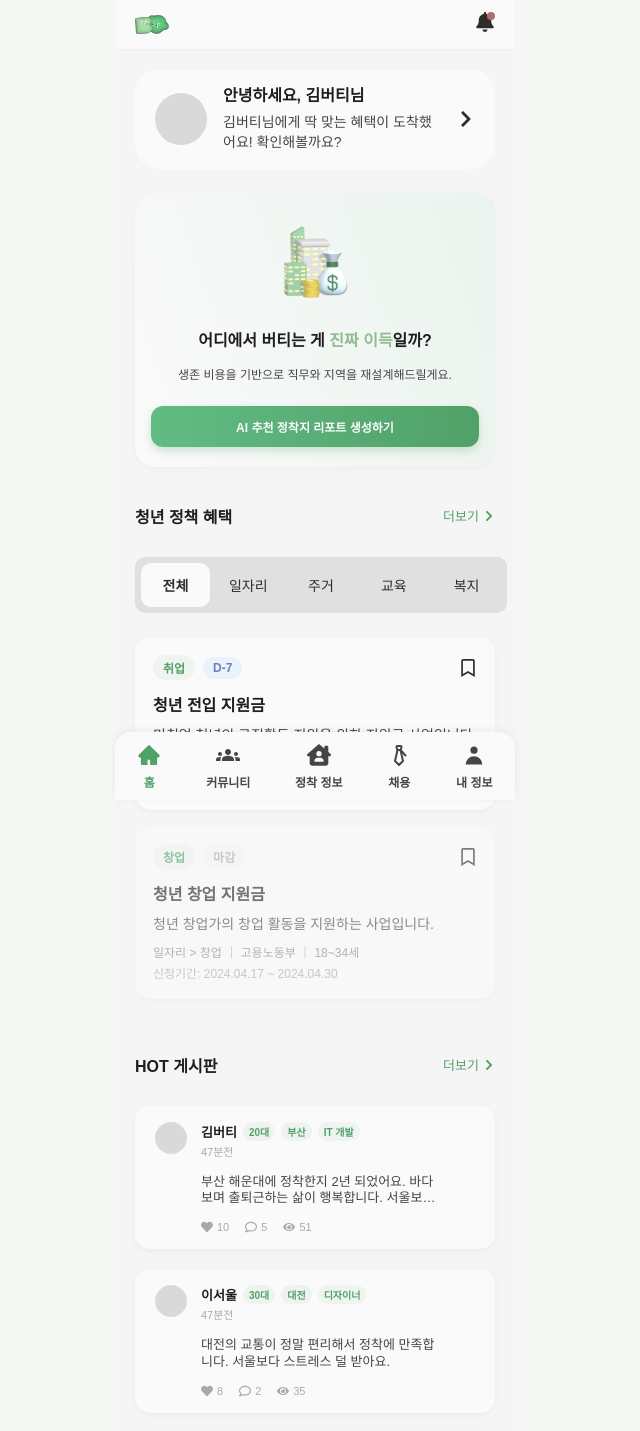
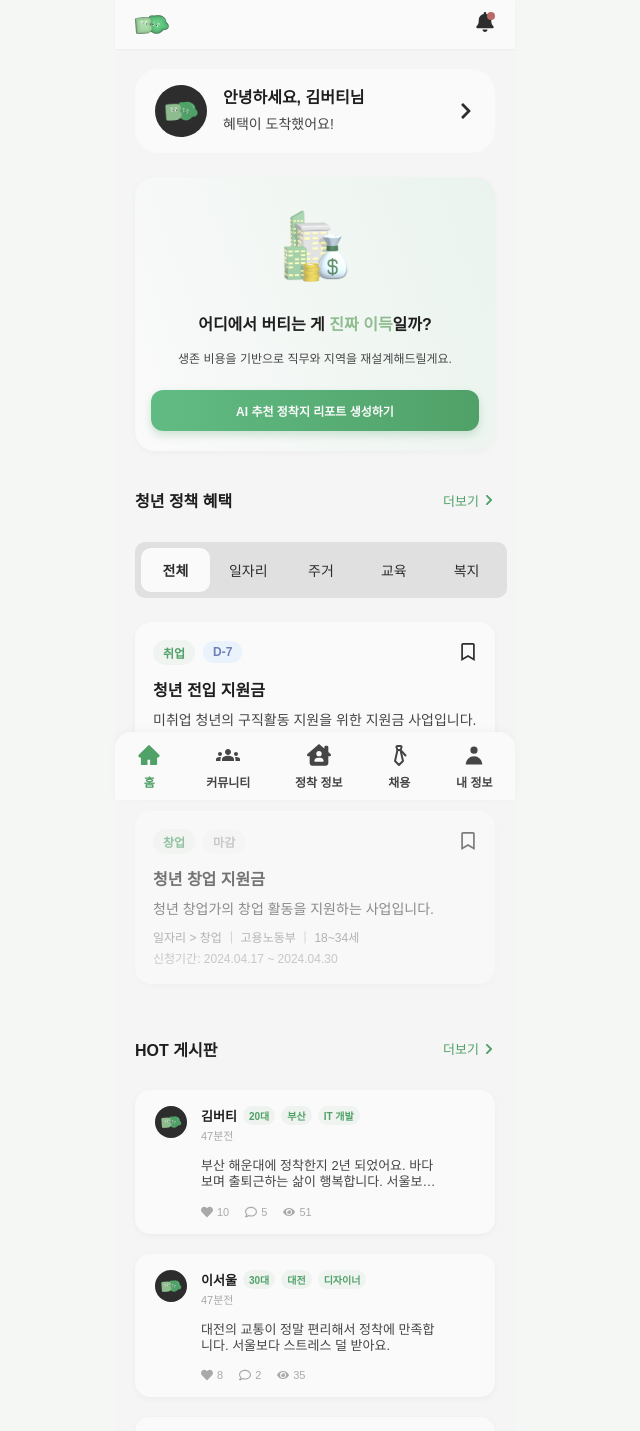
Before and after one commit to 1000hyehyang/burty-frontend, a React (Vite) app: page / in a window 1280 px wide. Shown: the top 1431 px of the page, without its empty margins (325-965 px from the left). Built offline with nearby package versions, Linux system fonts and the light colour scheme; a web font is replaced by a local one.

Commit message:
feat : 디폴트 프로필 이미지 적용 및 스크롤바 없애서 레이아웃 고정

```diff
--- a/src/App.tsx
+++ b/src/App.tsx
@@ -1,24 +1,23 @@
-// 📄 src/App.tsx
-import { Routes, Route, Navigate, useLocation } from "react-router-dom";
+// 📄 App.tsx
+import { Routes, Route, Navigate } from "react-router-dom";
 import GlobalStyle from "./components/Layout/GlobalStyle";
-import BottomNav from "./components/BottomNav/BottomNav";
+import Layout from "./components/Layout/Layout";
 import HomePage from "./pages/HomePage";
 import SettlementPage from "./pages/SettlementPage";
 
 function App() {
-  const location = useLocation();
-  const isBottomNavVisible = ["/", "/settlement", "/community", "/jobs", "/profile"].includes(location.pathname);
-
   return (
     <>
       <GlobalStyle />
       <Routes>
-        <Route path="/" element={<HomePage />} />
-        <Route path="/settlement" element={<SettlementPage />} />
-        {/* 🔜 확장용 페이지도 여기에 추가 */}
+        <Route path="/" element={<Layout />}>
+          <Route index element={<HomePage />} />
+          <Route path="settlement" element={<SettlementPage />} />
+          {/* 앞으로 추가될 페이지들 */}
+          {/* <Route path="community" element={<CommunityPage />} /> */}
+        </Route>
         <Route path="*" element={<Navigate to="/" replace />} />
       </Routes>
-      {isBottomNavVisible && <BottomNav />}
     </>
   );
 }
--- a/src/components/Community/CommunityPostCard.tsx
+++ b/src/components/Community/CommunityPostCard.tsx
@@ -12,6 +12,7 @@ interface CommunityPostCardProps {
   likes: number;
   comments: number;
   views: number;
+  profileImage?: string;
 }
 
 // 카드 자체에 양쪽 여백 포함
@@ -26,10 +27,11 @@ const Card = styled.div`
   cursor: pointer;
 `;
 
-const ProfileImage = styled.div`
+const ProfileImage = styled.img`
   width: clamp(28px, 6vw, 32px);
   height: clamp(28px, 6vw, 32px);
   border-radius: 50%;
+  object-fit: cover;
   background-color: #d9d9d9;
   flex-shrink: 0;
 `;
@@ -100,10 +102,11 @@ const CommunityPostCard = ({
   likes,
   comments,
   views,
+  profileImage,
 }: CommunityPostCardProps) => {
   return (
     <Card>
-      <ProfileImage />
+      <ProfileImage src={profileImage || "/default-profile.png"} alt={`${nickname} 프로필`} />
       <ContentBox>
         <TopRow>
           <Nickname>{nickname}</Nickname>
--- a/src/components/GreetingCard/GreetingCard.tsx
+++ b/src/components/GreetingCard/GreetingCard.tsx
@@ -1,5 +1,12 @@
+// 📄 components/GreetingCard.tsx
 import styled from "styled-components";
 import { FaChevronRight } from "react-icons/fa";
+
+interface GreetingCardProps {
+  username: string;
+  subtitle: string;
+  profileImage?: string;
+}
 
 const Card = styled.div`
   background-color: var(--variable-collection-bg-100);
@@ -18,10 +25,11 @@ const LeftGroup = styled.div`
   flex: 1;
 `;
 
-const ProfileImage = styled.div`
+const ProfileImage = styled.img`
   width: clamp(44px, 11vw, 52px);
   height: clamp(44px, 11vw, 52px);
   border-radius: 50%;
+  object-fit: cover;
   background-color: #d9d9d9;
   flex-shrink: 0;
 `;
@@ -55,14 +63,18 @@ const IconWrapper = styled.div`
   align-items: center;
 `;
 
-const GreetingCard = () => {
+const GreetingCard = ({
+  username,
+  subtitle,
+  profileImage = "/default-profile.png",
+}: GreetingCardProps) => {
   return (
     <Card>
       <LeftGroup>
-        <ProfileImage />
+        <ProfileImage src={profileImage} alt={`${username} 프로필 이미지`} />
         <TextBlock>
-          <Title>안녕하세요, 김버티님</Title>
-          <Subtitle>김버티님에게 딱 맞는 혜택이 도착했어요! 확인해볼까요?</Subtitle>
+          <Title>안녕하세요, {username}님</Title>
+          <Subtitle>{subtitle}</Subtitle>
         </TextBlock>
       </LeftGroup>
       <IconWrapper>
--- a/src/components/Layout/AppContainer.tsx
+++ b/src/components/Layout/AppContainer.tsx
@@ -7,9 +7,9 @@ const AppContainer = styled.div`
   min-width: 375px;
   max-width: 400px;
   background-color: var(--variable-collection-bg-200);
-  min-height: 100vh;
   display: flex;
   flex-direction: column;
+  position: relative;
 `;
 
 export const InnerContainer = styled.div`
--- a/src/components/Layout/GlobalStyle.ts
+++ b/src/components/Layout/GlobalStyle.ts
@@ -35,6 +35,10 @@ body {
   -webkit-font-smoothing: antialiased;
 }
 
+body::-webkit-scrollbar {
+  display: none; /* Chrome, Safari */
+}
+
 button {
   all: unset;
   cursor: pointer;
--- /dev/null
+++ b/src/components/Layout/Layout.tsx
@@ -0,0 +1,19 @@
+// 📄 components/Layout/Layout.tsx
+import AppContainer, { InnerContainer } from "./AppContainer";
+import Header from "../Header/Header";
+import BottomNav from "../BottomNav/BottomNav";
+import { Outlet } from "react-router-dom";
+
+const Layout = () => {
+  return (
+    <AppContainer>
+      <Header />
+      <InnerContainer>
+        <Outlet />
+      </InnerContainer>
+      <BottomNav />
+    </AppContainer>
+  );
+};
+
+export default Layout;
--- a/src/components/Settlement/ContentSection.tsx
+++ b/src/components/Settlement/ContentSection.tsx
@@ -17,6 +17,7 @@ const Grid = styled.div`
   display: grid;
   grid-template-columns: repeat(3, 1fr);
   gap: 12px;
+  margin-bottom: clamp(64px, 8vw, 80px);
 `;
 
 const ContentCard = styled.div`
--- a/src/pages/HomePage.tsx
+++ b/src/pages/HomePage.tsx
@@ -1,27 +1,16 @@
 // 📄 pages/HomePage.tsx
-import AppContainer, {
-  InnerContainer,
-} from "../components/Layout/AppContainer";
-import Header from "../components/Header/Header";
 import GreetingCard from "../components/GreetingCard/GreetingCard";
 import AiReportBanner from "../components/AiReportBanner/AiReportBanner";
 import PolicyList from "../components/Policy/PolicyList";
 import CommunityPostList from "../components/Community/CommunityPostList";
-import BottomNavigation from "../components/BottomNav/BottomNav";
 
-const HomePage = () => {
-  return (
-    <AppContainer>
-      <Header />
-      <InnerContainer>
-        <GreetingCard />
-        <AiReportBanner />
-        <PolicyList />
-        <CommunityPostList />
-      </InnerContainer>
-      <BottomNavigation />
-    </AppContainer>
-  );
-};
+const HomePage = () => (
+  <>
+    <GreetingCard username="김버티" subtitle="혜택이 도착했어요!" />
+    <AiReportBanner />
+    <PolicyList />
+    <CommunityPostList />
+  </>
+);
 
 export default HomePage;
--- a/src/pages/SettlementPage.tsx
+++ b/src/pages/SettlementPage.tsx
@@ -1,20 +1,15 @@
 // 📄 pages/SettlementPage.tsx
-import AppContainer, { InnerContainer } from "../components/Layout/AppContainer";
-import Header from "../components/Header/Header";
 import NearbyCenterBanner from "../components/Settlement/NearbyCenterBanner";
 import SettlementQuickAccess from "../components/Settlement/SettlementQuickAccess";
 import ContentSection from "../components/Settlement/ContentSection";
 
 const SettlementPage = () => {
   return (
-    <AppContainer>
-      <Header />
-      <InnerContainer>
-        <NearbyCenterBanner />
-        <SettlementQuickAccess />
-        <ContentSection />
-      </InnerContainer>
-    </AppContainer>
+    <>
+      <NearbyCenterBanner />
+      <SettlementQuickAccess />
+      <ContentSection />
+    </>
   );
 };
 
```
Also changed, not shown: public/default-profile.png (added).
